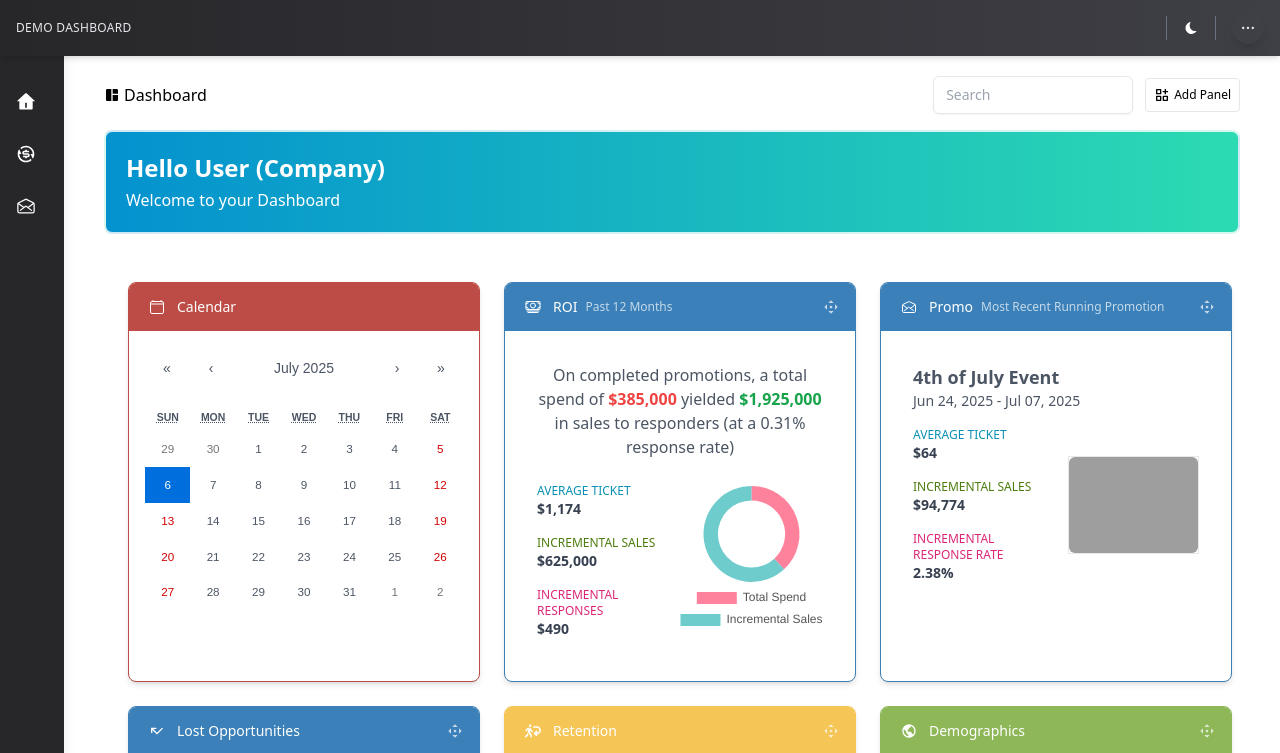
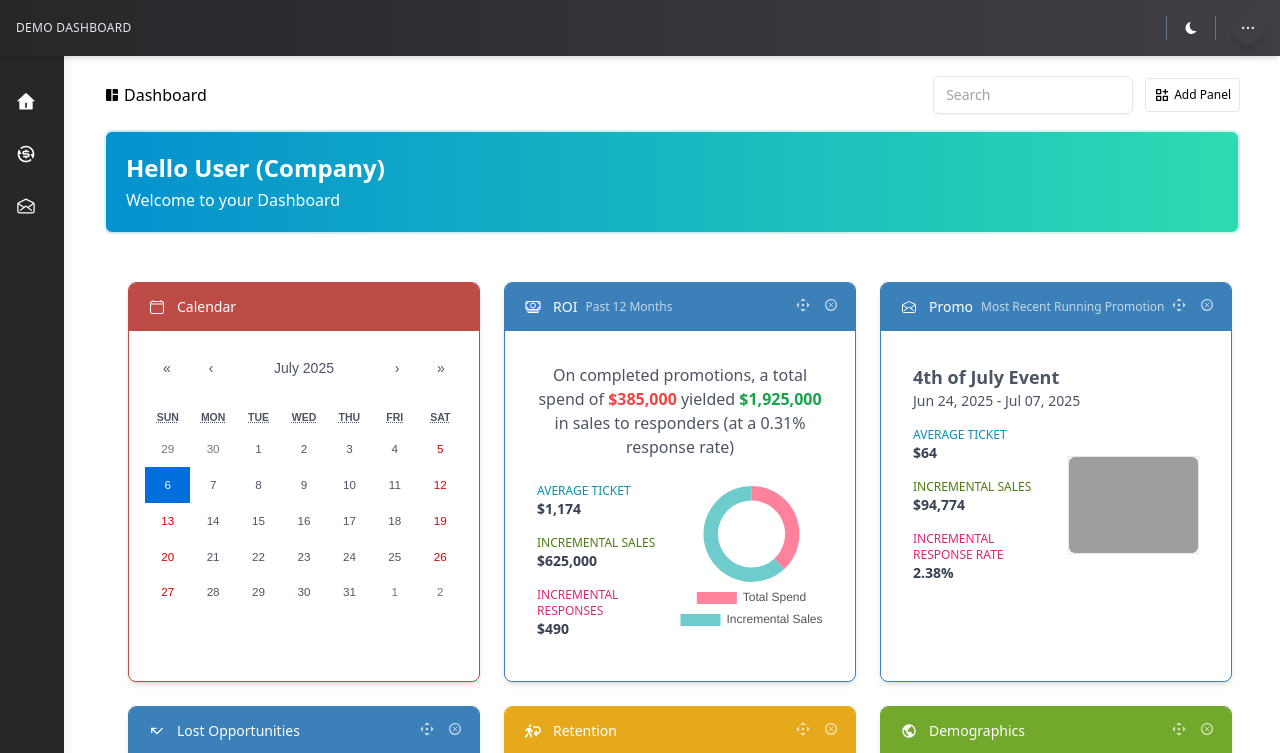
Before and after one commit to robhcho/dashboard-app, a Next.js app: page /dashboard in a window 1280 px wide. Shown: the top 753 px of the page. Built offline with nearby package versions, Linux system fonts and the light colour scheme; grey boxes are pictures that could not be loaded.

Commit message:
add a remove button to each panel on dashboard that allows users to remove panel from page

```diff
--- a/app/dashboard/page.tsx
+++ b/app/dashboard/page.tsx
@@ -71,6 +71,7 @@ const DashboardPage = () => {
           if (!fixedPanel) return null
           return (
             <PanelCard
+              id={fixedPanel.id}
               key={fixedPanel.id}
               title={fixedPanel.title}
               path={fixedPanel.path.replace('/', '')}
@@ -89,6 +90,7 @@ const DashboardPage = () => {
                 return (
                   <SortablePanel key={id} id={id}>
                     <PanelCard
+                      id={id}
                       title={panel.title}
                       path={panel.path.replace('/', '')}
                       icon={panel.icon}
--- a/components/dashboard/PanelCard.tsx
+++ b/components/dashboard/PanelCard.tsx
@@ -6,8 +6,12 @@ import { panelComponentMap } from '../panels'
 import { RiDragMoveFill } from 'react-icons/ri'
 import { SyntheticListenerMap } from '@dnd-kit/core/dist/hooks/utilities'
 import { DraggableAttributes } from '@dnd-kit/core'
+import { useAppDispatch } from '@/lib/hooks'
+import { removePanel } from '@/features/dashboardSlice'
+import { TiDeleteOutline } from 'react-icons/ti'
 
 type PanelCardProps = {
+  id: number
   title: string
   path: string
   color: string
@@ -27,10 +31,11 @@ const style = {
 }
 
 export const PanelCard: React.FC<PanelCardProps> = ({
-  title, path, icon, subheader, color, dragListeners, dragAttributes, setDragHandleRef
+  id, title, path, icon, subheader, color, dragListeners, dragAttributes, setDragHandleRef
 }) => {
   const Icon = icon
   const PanelComponent = panelComponentMap[path]
+  const dispatch = useAppDispatch()
 
   return (
     <div
@@ -52,6 +57,8 @@ export const PanelCard: React.FC<PanelCardProps> = ({
         </div>
 
         {title !== 'Calendar' && (
+          <div className='flex items-center'>
+            <div className='group'>
               <button
                 ref={setDragHandleRef}
                 {...dragAttributes}
@@ -61,6 +68,22 @@ export const PanelCard: React.FC<PanelCardProps> = ({
               >
                 <RiDragMoveFill />
               </button>
+              <div className='absolute mt-1 hidden group-hover:block bg-gray-700 text-white text-xs px-2 py-1 rounded'>
+                Hold & Drag
+              </div>
+            </div>
+
+          <div className='group'>
+            <button
+              onClick={() => dispatch(removePanel(id))}
+            >
+              <TiDeleteOutline className='ml-3 text-white opacity-70'/>
+            </button>
+            <div className='absolute mt-1 hidden group-hover:block bg-gray-700 text-white text-xs px-2 py-1 rounded'>
+              Remove Panel
+            </div>
+          </div>
+        </div>
         )}
       </div>
       <div className='p-4 text-sm text-gray-600 flex-grow glex items-start w-full h-full'>
--- a/components/panels/PanelDropdown.tsx
+++ b/components/panels/PanelDropdown.tsx
@@ -32,7 +32,7 @@ export const PanelDropdown: React.FC = () => {
       {open && (
         <div className='absolute right-0 mt-2 w-64 bg-white dark:bg-zinc-700 border border-gray-200 dark:border-zinc-500 rounded shadow-lg z-50'>
           {availablePanels.length === 0 ? (
-            <p>All Panels are currently displayed</p>
+            <p className='p-4 text-sm'>All Panels Are Already Displayed</p>
           ) : (
             availablePanels.map((panel) => (
             <button
--- a/constants/panels.ts
+++ b/constants/panels.ts
@@ -53,7 +53,7 @@ export const dashboardPanels: PanelConfig[] = [
     id: 5,
     title: 'Retention',
     path: '/retention',
-    color: '#f5c556',
+    color: '#e6a91c',
     subheader: '',
     icon: FaPersonWalkingArrowLoopLeft,
   },
@@ -61,7 +61,7 @@ export const dashboardPanels: PanelConfig[] = [
     id: 6,
     title: 'Demographics',
     path: '/demographics',
-    color: '#8eb858',
+    color: '#72a82c',
     subheader: '',
     icon: BiWorld,
   },
```
Lines whose indentation alone changed are shown as unchanged.
